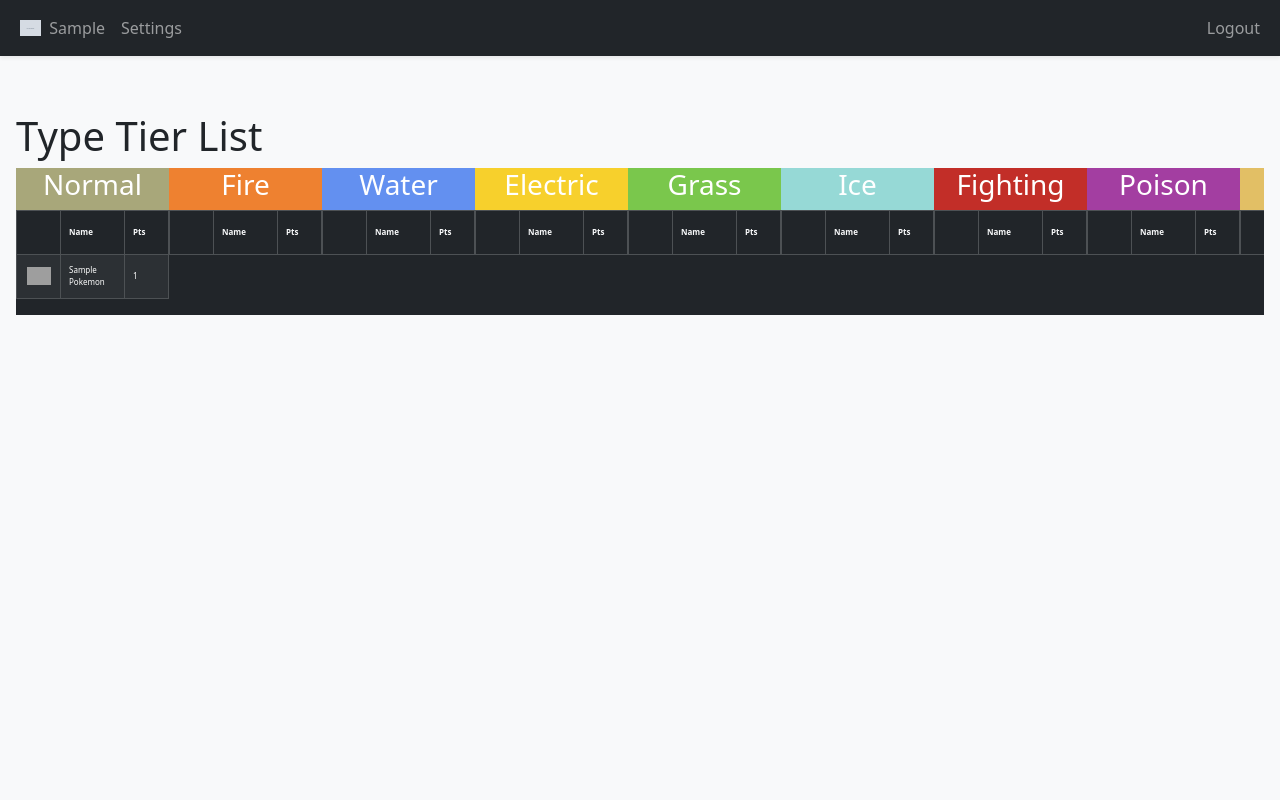
After one commit to samuel-peter-chowdhury/PokemonDraftSite, a Django app: page /leagues/1/pokemon/type/tiers in a window 1280 px wide. The commit adds this page. Run offline with Django 5.2, Linux system fonts and the light colour scheme; a user stored in the database is signed in; data comes from the database, SQL or seed files in the repository; tables that the repository leaves empty hold one stand-in row (values such as "Sample post"); grey boxes marked "Sample" are stand-in pictures; lists and menus that the app fills with data are empty; some libraries are stand-ins or nearby versions; grey boxes are pictures that could not be loaded.

Commit message:
Create type tier list

```diff
--- a/core/leagues/templates/leagues/base.html
+++ b/core/leagues/templates/leagues/base.html
@@ -14,6 +14,9 @@
                 <a class="nav-link" href="{%  url 'leagues:leaguePokemonTiers' id=league.id %}">Tier List</a>
             </li>
             <li class="nav-item">
+                <a class="nav-link" href="{%  url 'leagues:leaguePokemonTypeTiers' id=league.id %}">Type Tier List</a>
+            </li>
+            <li class="nav-item">
                 <a class="nav-link" href="{%  url 'leagues:leaguePokemonList' id=league.id %}">Pokedex</a>
             </li>
         </ul>
--- a/core/leagues/templates/leagues/league_pokemon_tier.html
+++ b/core/leagues/templates/leagues/league_pokemon_tier.html
@@ -1,5 +1,5 @@
 <div id="pokemon-tier-column-{{tier}}">
-    <div class="d-flex align-items-center justify-content-center bg-dark text-secondary"><h1>{{tier}}<h1></div>
+    <div class="d-flex align-items-center justify-content-center bg-dark text-white sticky-header"><h1>{{tier}}<h1></div>
     <div class="pokemon-table compact">
         <table class="table table-dark table-striped table-hover table-bordered">
             <thead>
@@ -33,7 +33,7 @@
                                 <img src="{{ p.sprite_url }}" alt="Pokemon Sprite">
                             </div>
                         </td>
-                        <td class="table-cell-medium text-capitalize">{{ p.name }}</td>
+                        <td class="table-cell-medium text-capitalize">{{ p.name|truncatechars:20 }}</td>
                         <td class="table-cell-small">{{ p.speed }}</td>
                     </tr>
                 {% endfor %}
--- /dev/null
+++ b/core/leagues/templates/leagues/league_pokemon_type_tier.html
@@ -0,0 +1,43 @@
+<div id="pokemon-type-tier-column-{{type.id}}">
+    <div class="d-flex align-items-center justify-content-center text-white text-capitalize sticky-header" style="background-color:{{type.color}}"><h3>{{type.name}}<h3></div>
+    <div class="pokemon-table compact">
+        <table class="table table-dark table-striped table-hover table-bordered">
+            <thead>
+                <tr>
+                    <th class="pokemon-sprite"></th>
+                    <th class="table-cell-medium">
+                        {% if orderBy == 'name' %}
+                            <a class="w-100 d-inline-flex align-items-center justify-content-between" hx-get="{%  url 'leagues:leaguePokemonTypeTier' league_id=league.id type_id=type.id %}?order_by=-name" hx-trigger="click" hx-target="#pokemon-type-tier-column-{{type.id}}" hx-swap="outerHTML">Name<i class="fa-solid fa-arrow-up ms-2"></i></a>
+                        {% elif orderBy == '-name' %}
+                            <a class="w-100 d-inline-flex align-items-center justify-content-between" hx-get="{%  url 'leagues:leaguePokemonTypeTier' league_id=league.id type_id=type.id %}?order_by=name" hx-trigger="click" hx-target="#pokemon-type-tier-column-{{type.id}}" hx-swap="outerHTML">Name<i class="fa-solid fa-arrow-down ms-2"></i></a>
+                        {% else %}
+                            <a class="w-100 d-inline-flex align-items-center justify-content-between" hx-get="{%  url 'leagues:leaguePokemonTypeTier' league_id=league.id type_id=type.id %}?order_by=name" hx-trigger="click" hx-target="#pokemon-type-tier-column-{{type.id}}" hx-swap="outerHTML">Name</a>
+                        {% endif %}
+                    </th>
+                    <th class="table-cell-small">
+                        {% if orderBy == 'point_value' %}
+                            <a class="w-100 d-inline-flex align-items-center justify-content-between" hx-get="{%  url 'leagues:leaguePokemonTypeTier' league_id=league.id type_id=type.id %}?order_by=-point_value" hx-trigger="click" hx-target="#pokemon-type-tier-column-{{type.id}}" hx-swap="outerHTML">Pts<i class="fa-solid fa-arrow-up ms-2"></i></a>
+                        {% elif orderBy == '-point_value' %}
+                            <a class="w-100 d-inline-flex align-items-center justify-content-between" hx-get="{%  url 'leagues:leaguePokemonTypeTier' league_id=league.id type_id=type.id %}?order_by=point_value" hx-trigger="click" hx-target="#pokemon-type-tier-column-{{type.id}}" hx-swap="outerHTML">Pts<i class="fa-solid fa-arrow-down ms-2"></i></a>
+                        {% else %}
+                            <a class="w-100 d-inline-flex align-items-center justify-content-between" hx-get="{%  url 'leagues:leaguePokemonTypeTier' league_id=league.id type_id=type.id %}?order_by=-point_value" hx-trigger="click" hx-target="#pokemon-type-tier-column-{{type.id}}" hx-swap="outerHTML">Pts</a>
+                        {% endif %}
+                    </th>
+                </tr>
+            </thead>
+            <tbody>
+                {% for p in pokemon %}
+                    <tr>
+                        <td class="pokemon-sprite">
+                            <div>
+                                <img src="{{ p.sprite_url }}" alt="Pokemon Sprite">
+                            </div>
+                        </td>
+                        <td class="table-cell-medium text-capitalize">{{ p.name|truncatechars:20 }}</td>
+                        <td class="table-cell-small">{{ p.point_value }}</td>
+                    </tr>
+                {% endfor %}
+            </tbody>
+        </table>
+    </div>
+</div>
--- /dev/null
+++ b/core/leagues/templates/leagues/league_pokemon_type_tiers.html
@@ -0,0 +1,12 @@
+{% extends 'leagues/base.html' %}
+
+{% block content %}
+    <h1>Type Tier List</h1>
+    <div class="d-inline-flex w-100 overflow-auto bg-dark" style="max-height: 85vh">
+        {% for type in types %}
+            <div hx-get="{%  url 'leagues:leaguePokemonTypeTier' league_id=league.id type_id=type.id %}" hx-trigger="load" hx-target="#pokemon-type-tier-{{type.id}}" hx-swap="outerHTML">
+                <div id="pokemon-type-tier-{{type.id}}"></div>
+            </div>
+        {% endfor %}
+    </div>
+{% endblock %}
--- a/core/leagues/urls.py
+++ b/core/leagues/urls.py
@@ -8,12 +8,14 @@ urlpatterns = [
     path('<int:id>', views.league_view, name="league"),
     path('<int:id>/pokemon/list', views.league_pokemon_list_view, name="leaguePokemonList"),
     path('<int:id>/pokemon/tiers', views.league_pokemon_tiers_view, name="leaguePokemonTiers"),
+    path('<int:id>/pokemon/type/tiers', views.league_pokemon_type_tiers_view, name="leaguePokemonTypeTiers"),
     path('initialize/season/<int:id>', views.initialize_season_view, name="initializeSeason"),
     path('initialize/point/data/<int:id>', views.initialize_point_data_view, name="initializePointData"),
 ]
 
 htmx_urlpatterns = [
     path('<int:league_id>/pokemon/tier/<int:tier>', views.get_tier, name="leaguePokemonTier"),
+    path('<int:league_id>/pokemon/type/tier/<int:type_id>', views.get_type_tier, name="leaguePokemonTypeTier"),
 ]
 
 urlpatterns += htmx_urlpatterns
--- a/core/leagues/views.py
+++ b/core/leagues/views.py
@@ -62,6 +62,26 @@ def get_tier(request, league_id, tier):
         orderBy = request.GET.get('order_by', 'name')
         pokemon = Pokemon.objects.defer('pokemon_type_effectives', 'pokemon_coverage_moves', 'pokemon_special_moves', 'pokemon_moves').filter(season=activeSeason, point_value=tier).order_by(orderBy)
         return render(request, "leagues/league_pokemon_tier.html", {'league': league, 'tier': tier, 'pokemon': pokemon, 'orderBy': orderBy})
+    else:
+        return HttpResponse(status=400)
+
+def league_pokemon_type_tiers_view(request, id):
+    if request.user.has_league(id):
+        league = League.objects.get(id=id)
+        activeSeason = league.get_active_season()
+        types = Type.objects.all()
+        return render(request, "leagues/league_pokemon_type_tiers.html", {'league': league, 'activeSeason': activeSeason, 'types': types})
+    else:
+        return redirect("/")
+
+def get_type_tier(request, league_id, type_id):
+    if request.user.has_league(league_id):
+        league = League.objects.get(id=league_id)
+        activeSeason = league.get_active_season()
+        orderBy = request.GET.get('order_by', 'name')
+        pokemon = Pokemon.objects.defer('pokemon_type_effectives', 'pokemon_coverage_moves', 'pokemon_special_moves', 'pokemon_moves').filter(season=activeSeason, point_value__isnull=False, pokemon_types__type__id=type_id).order_by(orderBy)
+        type = Type.objects.get(id=type_id)
+        return render(request, "leagues/league_pokemon_type_tier.html", {'league': league, 'type': type, 'pokemon': pokemon, 'orderBy': orderBy})
     else:
         return HttpResponse(status=400)
 
--- a/core/static/css/style.css
+++ b/core/static/css/style.css
@@ -266,3 +266,8 @@ nav {
         }
     }
 }
+
+.sticky-header {
+    position: sticky;
+    top: 0;
+}
--- a/core/templates/layout.html
+++ b/core/templates/layout.html
@@ -76,7 +76,7 @@
             {% block non_sidebar_page %}
             <div id="page-content-wrapper" class="no-sidebar">
             {% endblock %}
-                <main class="container-fluid d-flex flex-column justify-content-center">
+                <main class="container-fluid d-flex flex-column justify-content-center px-3">
                     {% block content %}
                     {% endblock %}
                 </main>
--- a/core/users/templates/users/login.html
+++ b/core/users/templates/users/login.html
@@ -6,6 +6,7 @@
 
 {% load crispy_forms_tags %}
 {% block content %}
+    <div class="container">
         <h1>User Login</h1>
         <form class="d-flex flex-column" action="{% url 'users:login' %}" method="post">
             {% csrf_token %}
@@ -13,6 +14,7 @@
             {% if request.GET.next %}
                 <input type="hidden" name="next" value="{{ request.GET.next }}" />
             {% endif %}
-        <button class="btn btn-secondary mt-5">Submit</button>
+            <button class="btn btn-secondary my-5">Submit</button>
         </form>
+    </div>
 {% endblock %}
--- a/core/users/templates/users/register.html
+++ b/core/users/templates/users/register.html
@@ -6,6 +6,7 @@
 
 {% load crispy_forms_tags %}
 {% block content %}
+    <div class="container">
         <h1>Register a New User</h1>
         <form class="d-flex flex-column" action="{% url 'users:register' %}" method="post">
             {% csrf_token %}
@@ -13,6 +14,7 @@
             {% if request.GET.next %}
                 <input type="hidden" name="next" value="{{ request.GET.next }}" />
             {% endif %}
-        <button class="btn btn-secondary mt-5">Submit</button>
+            <button class="btn btn-secondary my-5">Submit</button>
         </form>
+    </div>
 {% endblock %}
```
Also changed, not shown: core/leagues/templates/leagues/create.html (+8 -6 lines), core/users/templates/users/change_password.html (+8 -6 lines), core/users/templates/users/settings.html (+8 -6 lines). Lines whose indentation alone changed are shown as unchanged.
